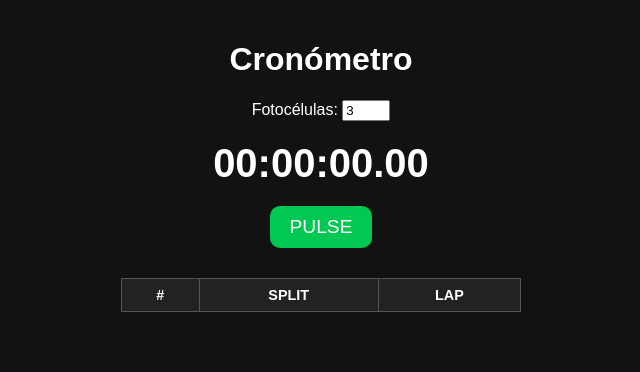
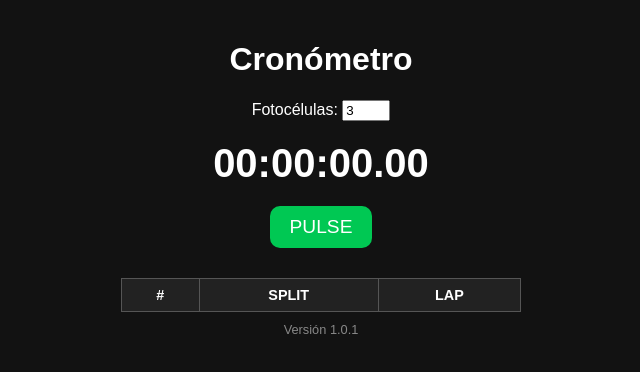
Before and after one commit to mcavallaro23/bloque-fun-CRONOMETRO-MANUAL, a plain HTML site: page index.html in a window 1280 px wide. Shown: the full height of the page, 319-959 px from the left. Drawn offline with Linux system fonts and the light colour scheme.

Commit message:
Mostrar versión en pantalla - v1.0.1-final

```diff
--- a/index.html
+++ b/index.html
@@ -8,6 +8,13 @@
   <link rel="manifest" href="manifest.json" />
   <meta name="theme-color" content="#000000" />
   <link rel="stylesheet" href="style.css" />
+  <style>
+    .version {
+      color: #888;
+      font-size: 0.8em;
+      margin-top: 10px;
+    }
+  </style>
 </head>
 <body>
   <div class="container">
@@ -31,6 +38,8 @@
       </thead>
       <tbody id="resultsTable"></tbody>
     </table>
+
+    <p class="version">Versión 1.0.1</p>
   </div>
 
   <script src="app.js"></script>
```
